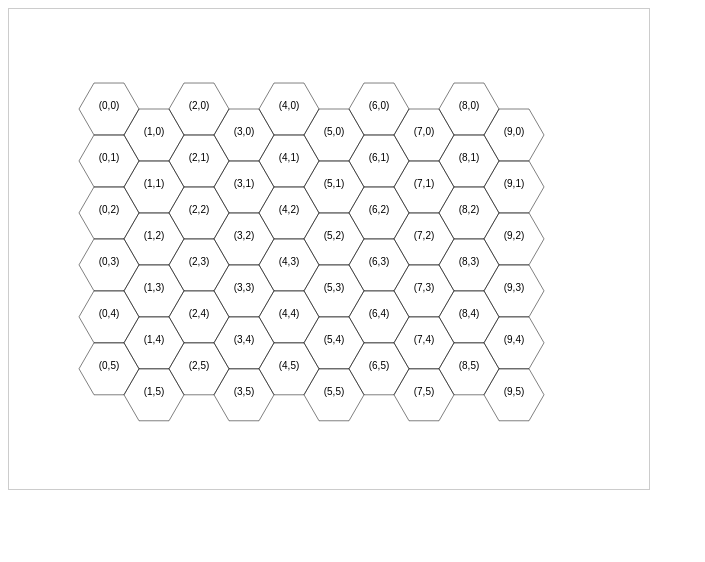
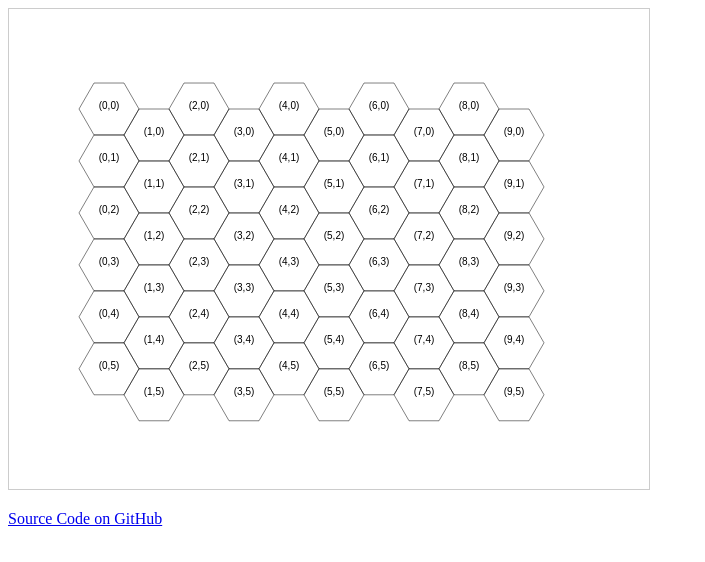
Before and after one commit to kdungs/js-hexagonal, a plain HTML site: page index.html in a window 1280 px wide. Shown: the whole page, without its empty margins (0-705 px from the left). Drawn offline with Linux system fonts and the light colour scheme.

Commit message:
Link to github.

```diff
--- a/index.html
+++ b/index.html
@@ -11,6 +11,8 @@
 </head>
 <body>
   <canvas id="Hex" width="640" height="480"></canvas>
+  <p><a href="https://github.com/kdungs/js-hexagonal">Source Code on GitHub</a></p>
+
   <script src="hex.js"></script>
 </body>
 </html>
```
